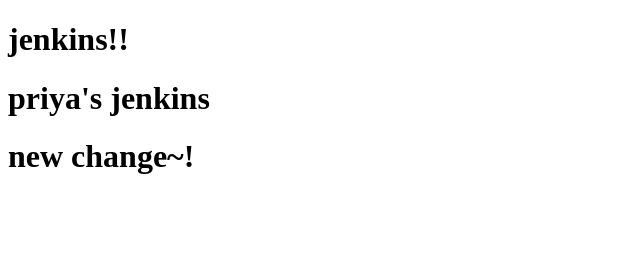
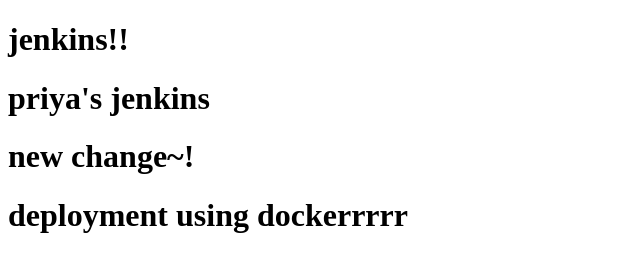
Before and after one commit to PriyaNaresh7022/dockjenkin, a plain HTML site: page index.html in a window 1280 px wide. Shown: the whole page, without its empty margins (0-640 px from the left). Drawn offline with Linux system fonts and the light colour scheme.

Commit message:
added new change

```diff
--- a/index.html
+++ b/index.html
@@ -9,5 +9,6 @@
     <h1>jenkins!!</h1>
     <h1>priya's jenkins</h1>
     <h1>new change~!</h1>
+    <h1>deployment using dockerrrrr</h1>
 </body>
 </html>
```
